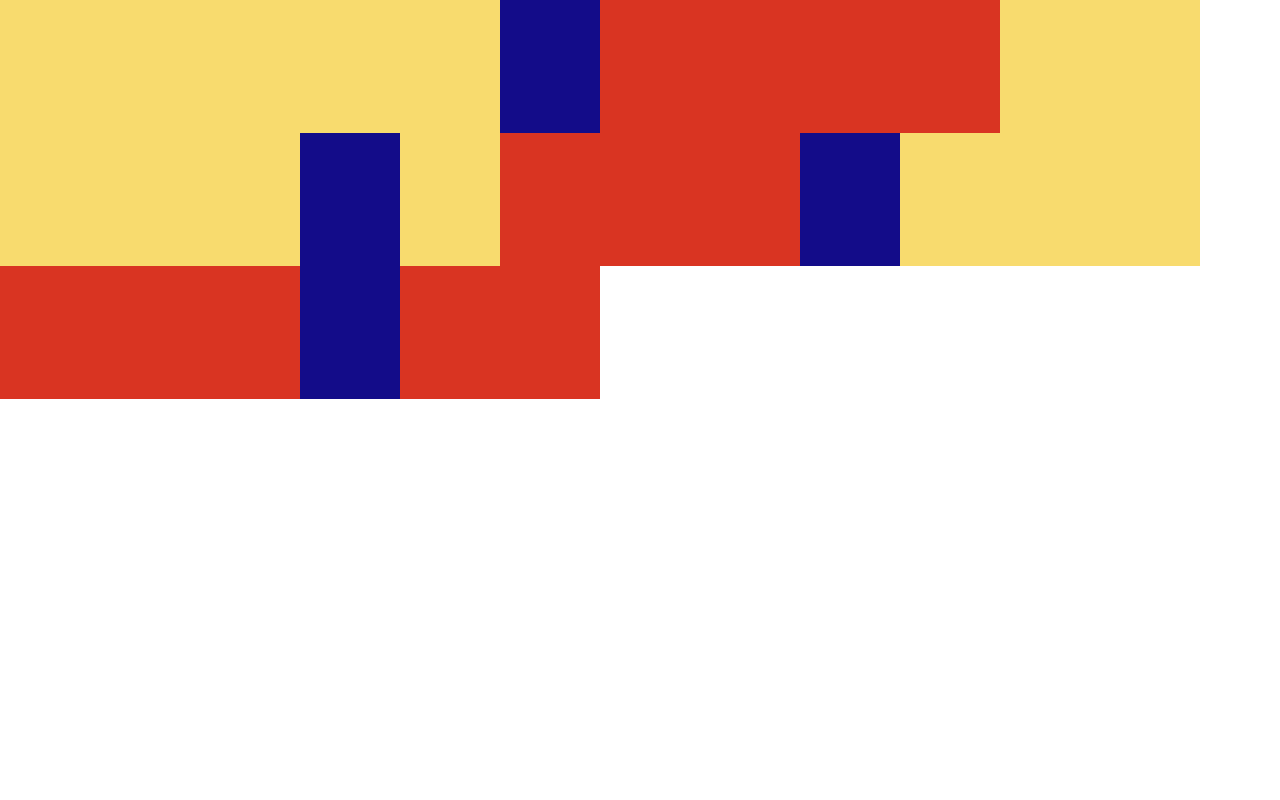
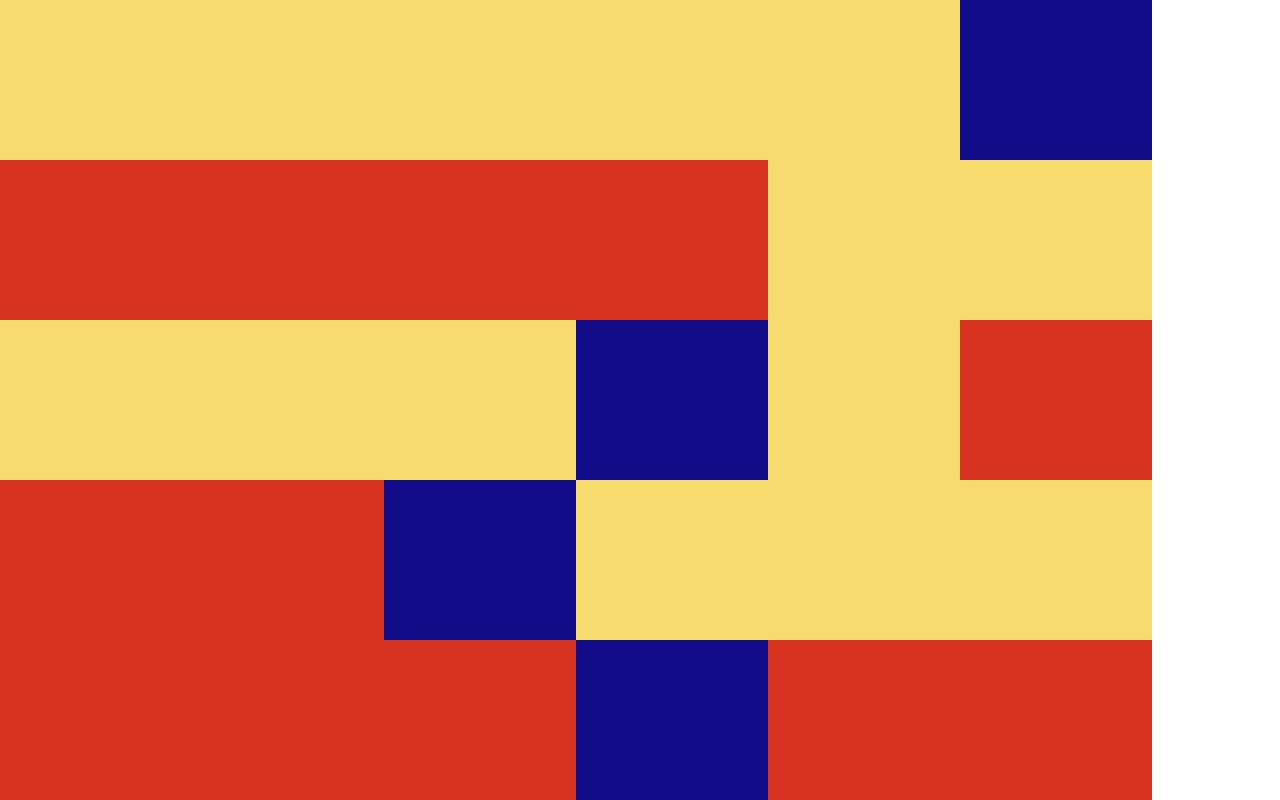
Before and after one commit to pleportz/react-sandbox, a React (Create React App) app: page / in a window 1280 px wide. Built offline with nearby package versions, Linux system fonts and the light colour scheme.

Commit message:
Use view port height and width

```diff
--- a/src/components/ColorBlock/ColorBlock.css
+++ b/src/components/ColorBlock/ColorBlock.css
@@ -1,6 +1,6 @@
 .color-block {
-  width: 100px;
-  height: 133px;
+  width: 15vw;
+  height: 20vh;
 }
 
 .color-block--blue {
```
